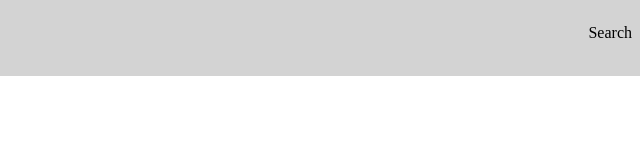
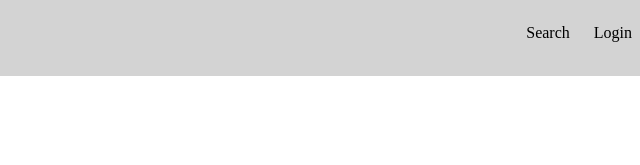
Before and after one commit to hed2000/hed2000.github.io, a plain HTML site: page likes.html in a window 1280 px wide. Shown: the top 165 px of the page, 640-1280 px from the left. Drawn offline with Linux system fonts and the light colour scheme.

Commit message:
Update likes.html

```diff
--- a/likes.html
+++ b/likes.html
@@ -8,6 +8,7 @@
     <div id="navbar" class="sticky">
         <a href="index.html"><img src="https://cdn.discordapp.com/attachments/781886485938962433/1066325270228906004/logo.png" style="height: 7vh;"></a>
         <a href="company-site.html" style="padding-top: 3vh;">About us</a>
+        <a href="login.html" style="float: right; padding-top: 3vh; padding-right:2vh;">Login</a>
         <a href="" style="float: right; padding-top: 3vh; padding-right:2vh;">Search</a>
     </div>
 
```
